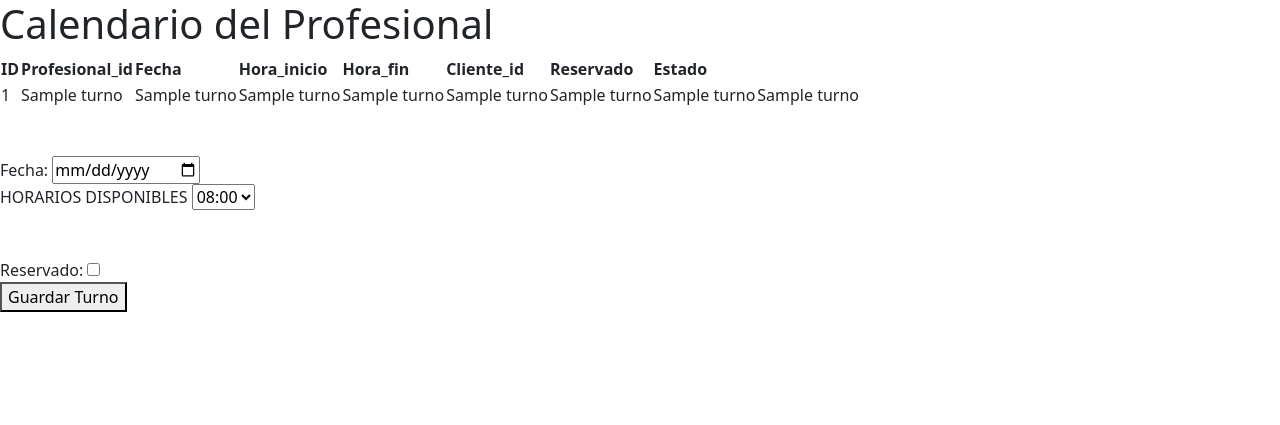
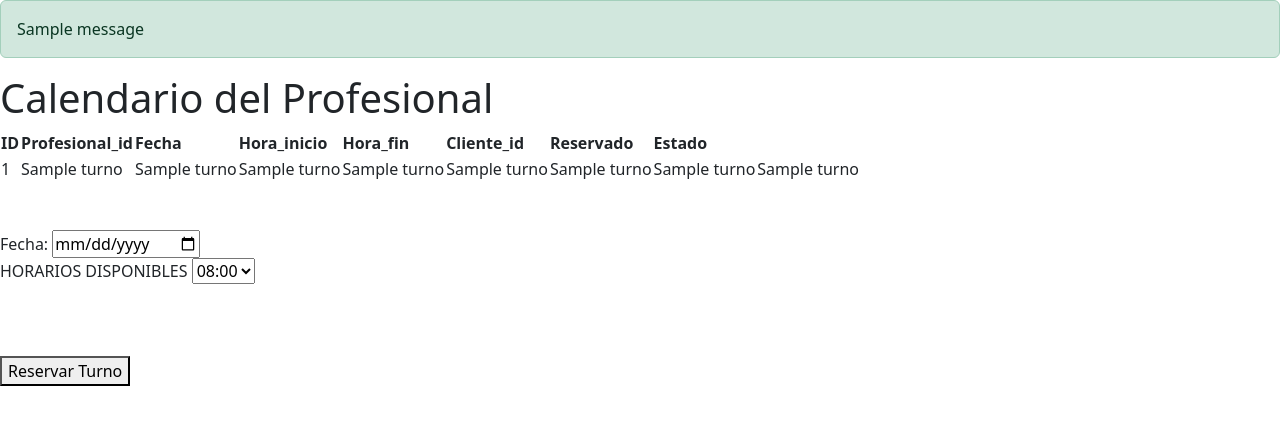
Before and after one commit to GriseldamSanch/sistem-flask, a Flask app: template templates/calendarProf.html in a window 1280 px wide. Shown: the top 425 px of the page. Run offline with Flask 3, Linux system fonts and the light colour scheme; the template is opened without the code that fills it: most values are stand-ins (such as "Sample title", 1, 10 or a date in 2020); one stand-in notice (Sample message) is shown; some libraries are stand-ins or nearby versions.

Commit message:
se valida fecha,se quita reservado del template

```diff
--- a/app.py
+++ b/app.py
@@ -67,6 +67,11 @@ def getProfesionales():
     profesionales = Profesional.get_profesionales(mysql)
     return render_template('getProfesionales.html',profesionales=profesionales)
 
+"""
+TINYINT   ---> se utiliza en Myqsl para almacenar valores binarios y booleanos.
+0: Representa FALSE.
+1: Representa TRUE.
+"""
 
 #TODO  RUTA MOSTRAR DISPONIBILIDAD Y TURNOS POR PROFESIONAL
 @app.route('/profesionales/<int:profesional_id>', methods=['GET','POST'])
@@ -76,8 +81,20 @@ def calendar_profesional(profesional_id):
         fecha = request.form['fecha']
         hora_inicio = request.form['hora']
         # hora_fin = request.form['hora_fin']
-        reservado = 'reservado' in request.form  # True si está marcado, False si no
-        estado = 'reservado' if reservado else 'disponible'
+        # reservado = 'reservado' in request.form  # True si está marcado, False si no
+        # estado = 'reservado' if reservado else 'disponible'
+
+        #*--------validacion fecha------
+        cur = mysql.connection.cursor()
+        cur.execute("SELECT * FROM horarios_trabajo WHERE fecha = %s AND hora_inicio = %s", (fecha, hora_inicio))
+        horario = cur.fetchone()
+        cur.close()
+
+        if horario is not None:
+            flash('Ya existe un turno en esa fecha y hora','warning')
+            return redirect(url_for('calendar_profesional', profesional_id=profesional_id))
+
+        #*--------validacion fecha------
 
 
         # ID del cliente desde la sesión
@@ -89,6 +106,8 @@ def calendar_profesional(profesional_id):
 
     #*-------------------------------------------------
         #!----insercion de datos del formulario a la base de datos
+        reservado = 1
+        estado = 'reservado'
         cur = mysql.connection.cursor()
         cur.execute("INSERT INTO horarios_trabajo (profesional_id,fecha, hora_inicio,  cliente_id, reservado, estado) VALUES (%s, %s, %s, %s, %s, %s)",
                 (profesional_id,fecha, hora_inicio,  cliente_id, reservado, estado))
--- a/templates/calendarProf.html
+++ b/templates/calendarProf.html
@@ -8,6 +8,17 @@
     <title>Nails Pro 💅🏻</title>
 </head>
 <body>
+    <!-- mensaje flash -->
+    {% with messages = get_flashed_messages(with_categories=true) %}
+  {% if messages %}
+    <div>
+      {% for category, message in messages %}
+        <div class="alert alert-{{ category }}">{{ message }}</div>
+      {% endfor %}
+    </div>
+  {% endif %}
+{% endwith %}
+
 
     <h1>Calendario del Profesional</h1>
     <table>
@@ -64,10 +75,10 @@
         <input type="time" id="hora_fin" name="hora_fin" required> -->
         <br>
         <br>
-        <label for="reservado">Reservado:</label>
-        <input type="checkbox" id="reservado" name="reservado">
+        <!-- <label for="reservado">Reservado:</label>
+        <input type="checkbox" id="reservado" name="reservado"> -->
         <br>
-        <button type="submit">Guardar Turno</button>
+        <button type="submit">Reservar Turno</button>
     </form>
 
 </body>
```
Also changed, not shown: README.md.
